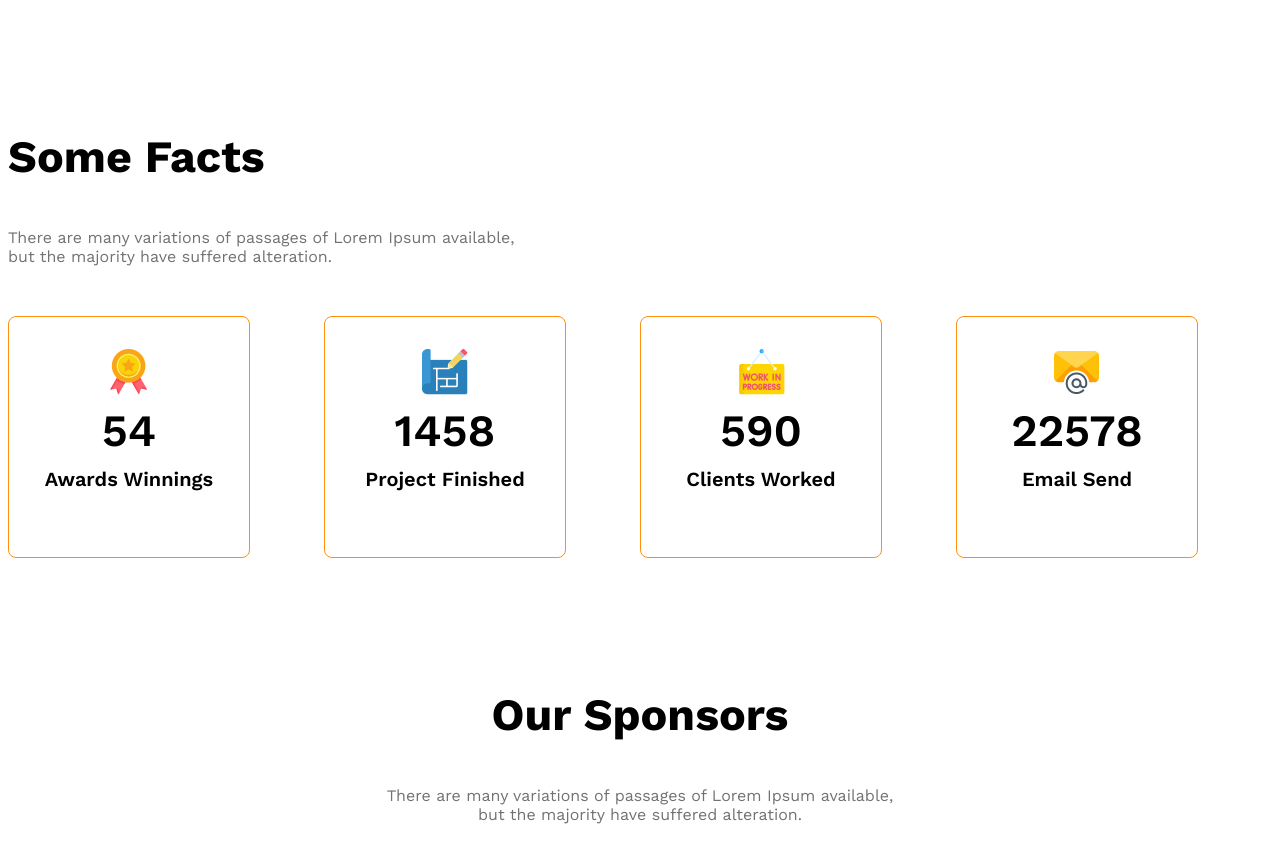
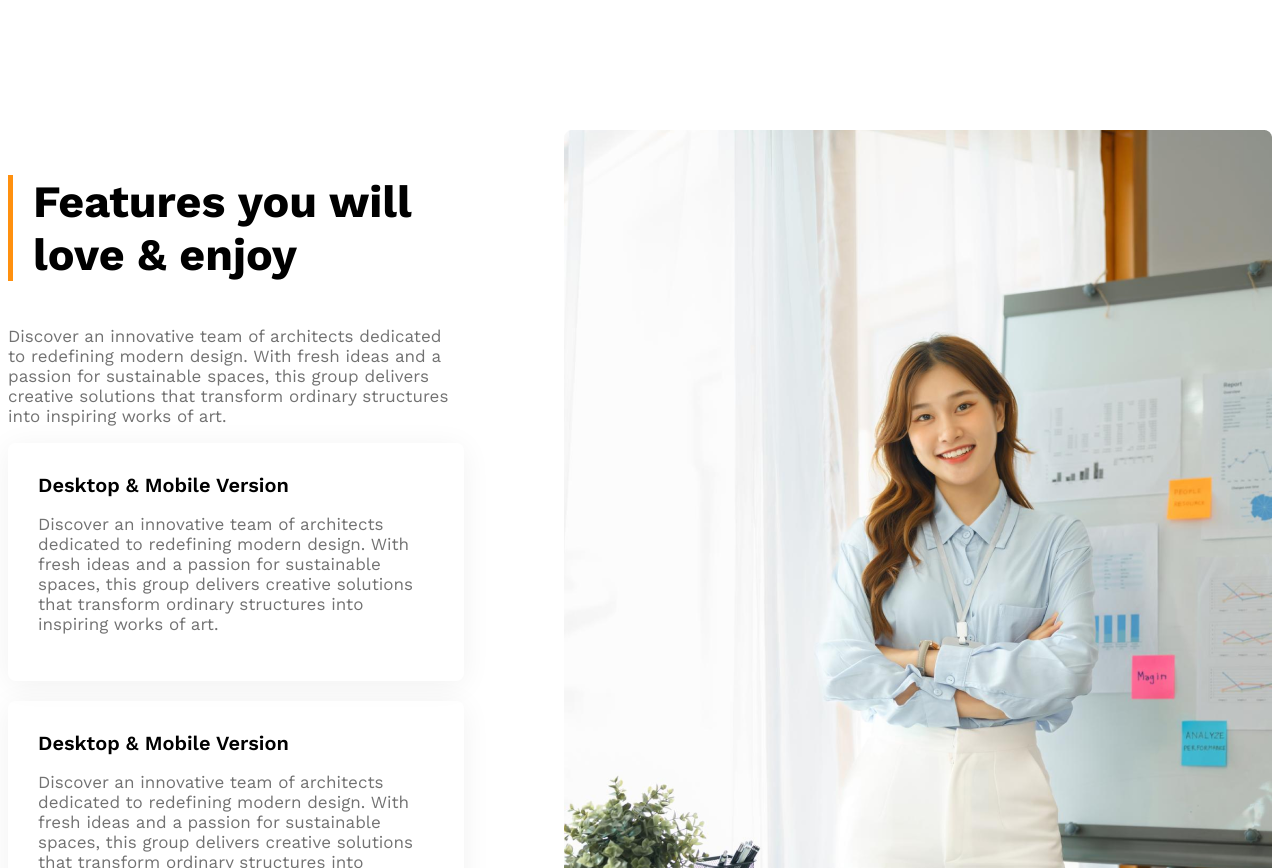
Before and after one commit to salauddinkamran/g3-architect-website, a plain HTML site: page index.html in a window 1280 px wide. Shown: the part 2085-2953 px from the top of the page. Drawn offline with nearby package versions, Linux system fonts and the light colour scheme.

Commit message:
added features card and image. work in progress

```diff
--- a/css/style.css
+++ b/css/style.css
@@ -142,6 +142,30 @@ header {
 }
 
 
+/* features style */
+.features {
+  gap: 100px;
+}
+
+#features-section-title {
+  border-left: 5px solid #ff900E;
+  padding-left: 20px;
+}
+
+.feature-card {
+  padding: 30px;
+  box-shadow: 0 4px 30px 0 rgba(0, 0, 0, 0.06);
+  margin-bottom: 20px;
+  border-radius: 8px;
+}
+
+.feature-card .feature-title {
+  font-weight: 600;
+  font-size: 1.25rem;
+  margin: 0;
+}
+
+
 /* facts section Style */
 
 .facts-container {
--- a/index.html
+++ b/index.html
@@ -43,6 +43,40 @@
         <h3 class="section-title"><span class="text-light-gray quick">Quick list</span> fo Our <span class="text-primary">Features</span></h3>
         <p class="banner-description text-light-gray">Discover an innovative team of architects dedicated to redefining modern design. With fresh ideas and a passion for sustainable spaces, this group delivers creative solutions that transform ordinary structures into inspiring works of art.</p>
         <button class="btn-primary">Explore More</button>
+      </div>
+    </section>
+
+    <!-- features section -->
+    <section class="features display-flex">
+      <div>
+        <h3 id="features-section-title" class="section-title">Features you will <br> love & enjoy</h3>
+        <p class="banner-description text-light-gray">Discover an innovative team of architects dedicated to redefining modern design. With fresh ideas and a passion for sustainable spaces, this group delivers creative solutions that transform ordinary structures into inspiring works of art.</p>
+
+        <!-- Feature card container -->
+        <div class="feature-card">
+          <h4 class="feature-title">Desktop & Mobile Version</h4>
+          <p class="banner-description text-light-gray">Discover an innovative team of architects dedicated to redefining modern design. With fresh ideas and a passion for sustainable spaces, this group delivers creative solutions that transform ordinary structures into inspiring works of art.</p>
+        </div>
+        <div class="feature-card">
+          <h4 class="feature-title">Desktop & Mobile Version</h4>
+          <p class="banner-description text-light-gray">Discover an innovative team of architects dedicated to redefining modern design. With fresh ideas and a passion for sustainable spaces, this group delivers creative solutions that transform ordinary structures into inspiring works of art.</p>
+        </div>
+        <div class="feature-card">
+          <h4 class="feature-title">Desktop & Mobile Version</h4>
+          <p class="banner-description text-light-gray">Discover an innovative team of architects dedicated to redefining modern design. With fresh ideas and a passion for sustainable spaces, this group delivers creative solutions that transform ordinary structures into inspiring works of art.</p>
+        </div>
+        <div class="feature-card">
+          <h4 class="feature-title">Desktop & Mobile Version</h4>
+          <p class="banner-description text-light-gray">Discover an innovative team of architects dedicated to redefining modern design. With fresh ideas and a passion for sustainable spaces, this group delivers creative solutions that transform ordinary structures into inspiring works of art.</p>
+        </div>
+      </div>
+      <div>
+        <img src="./images/architect.png" alt="">
+        <button id="experience-badge" class="btn-primary">
+          <span class="experience-year">10+ Years</span>
+          <br>
+          <span>Experience</span>
+        </button>
       </div>
     </section>
 
```
